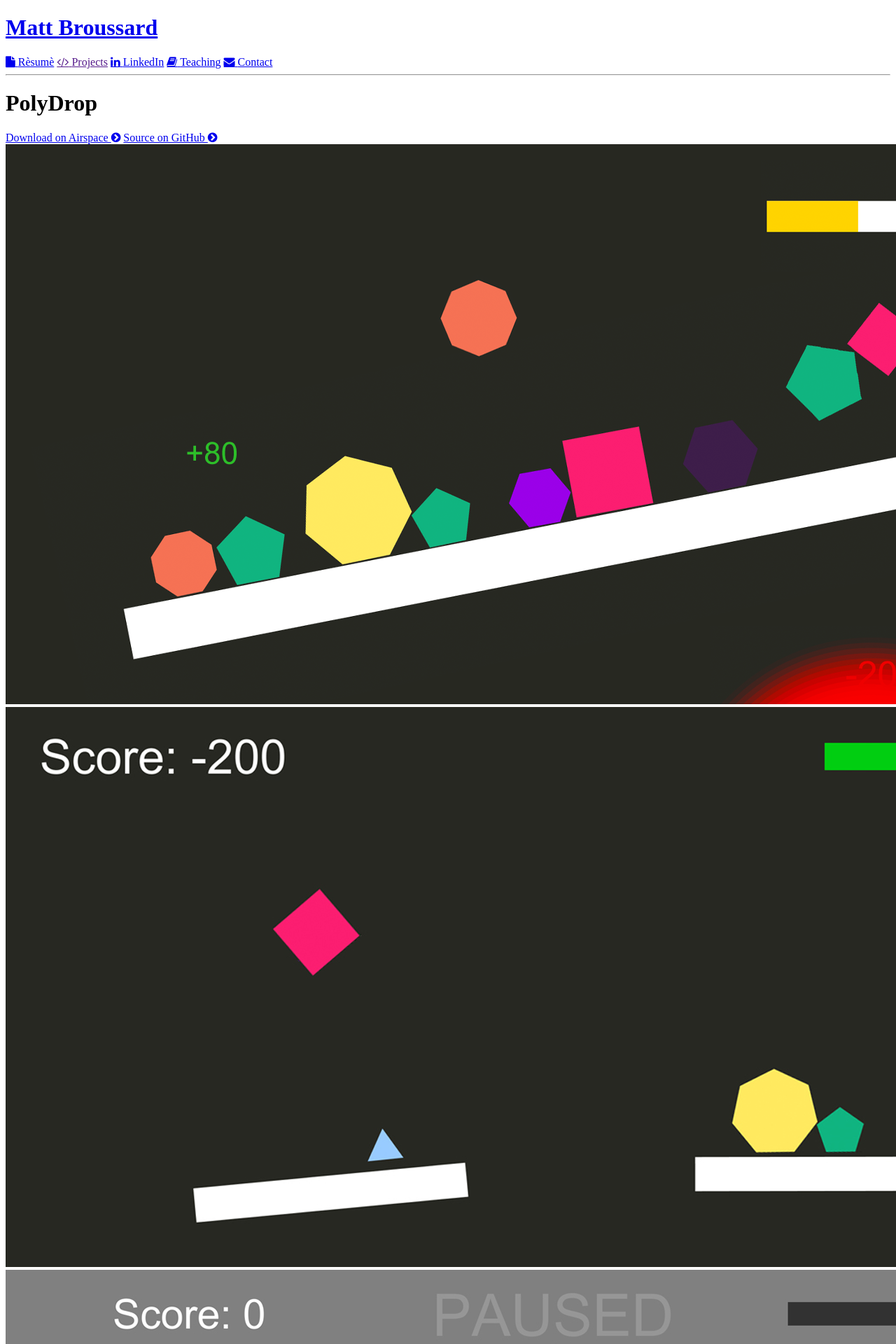
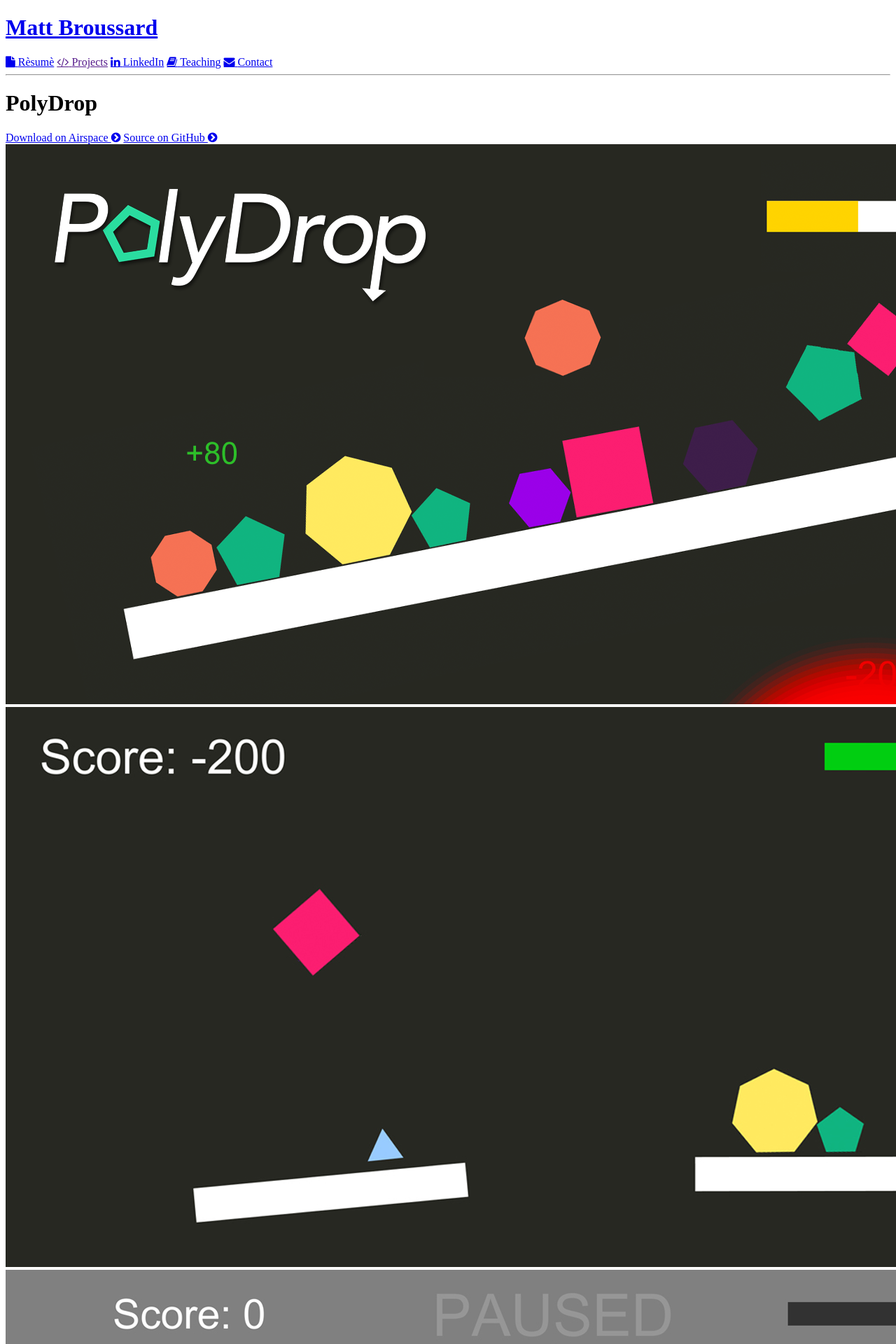
Before and after one commit to mattbroussard/mattbroussard.github.io, a Jekyll site: the page built from polydrop/index.md, in a window 1280 px wide. Shown: the top 1920 px of the page at 70% size. Built offline with Jekyll 4.4.1, drawn with Linux system fonts in a browser that asks for light colours; nearby versions of some CDN libraries; library files that are not in the unit come from our copies.

Commit message:
added PolyDrop logo to PolyDrop page

```diff
--- a/polydrop/index.md
+++ b/polydrop/index.md
@@ -2,7 +2,7 @@
 layout: project
 title: PolyDrop
 slideshow:
- - image: projects_hero.png
+ - image: page_hero.png
  - image: screencap2.png
  - image: screencap3.png
  - image: screencap4.png
```
Also changed, not shown: polydrop/page_hero.png (added).
